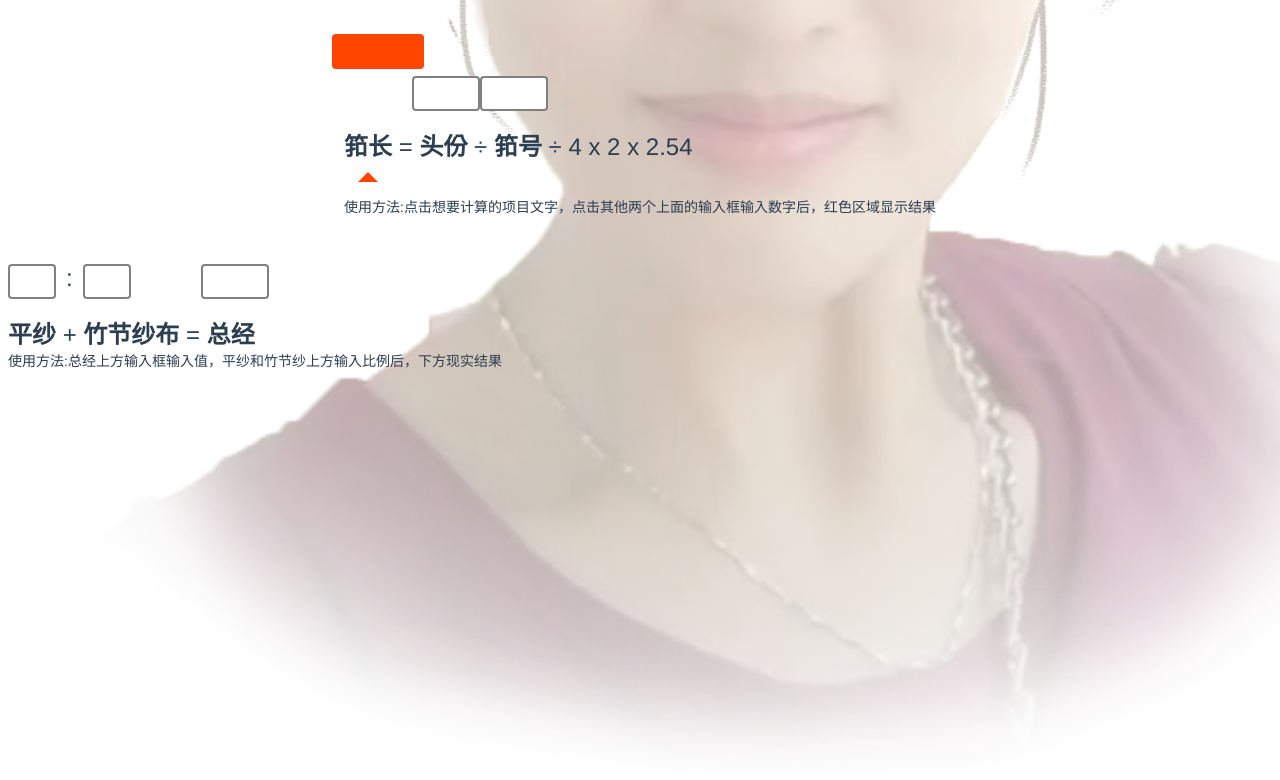
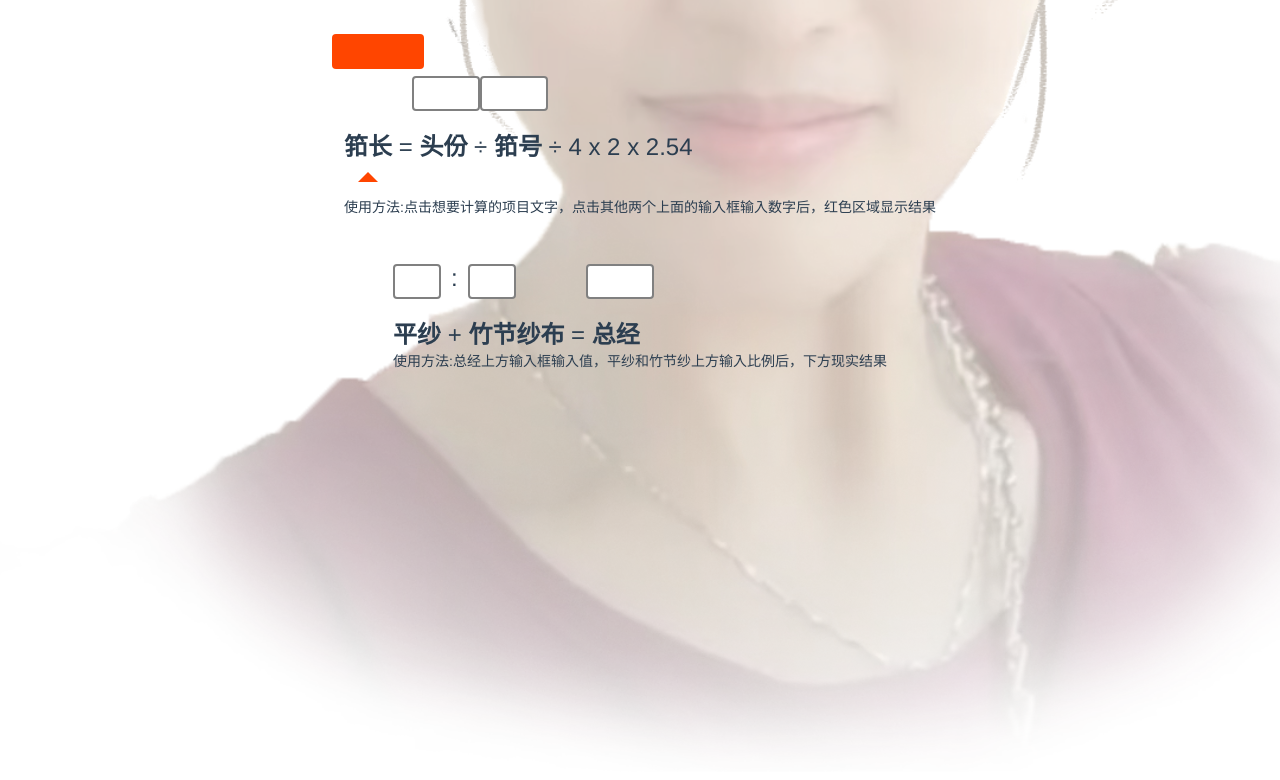
Before and after one commit to StreakingMan/project-for-mom, a Vue app: page / in a window 1280 px wide. Shown: the top 780 px of the page. Built offline with nearby package versions, Linux system fonts and the light colour scheme.

Commit message:
chore: 样式调整

```diff
--- a/src/components/CalcB.vue
+++ b/src/components/CalcB.vue
@@ -54,6 +54,8 @@ export default {
 .calcB {
   font-size: 24px;
   text-align: left;
+  width: fit-content;
+  margin: 0 auto;
 }
 
 .input {
@@ -94,11 +96,11 @@ export default {
 
       &.active {
         opacity: 1;
-        transform: translateY(230%);
+        transform: translateY(80px);
       }
 
       &-2.active {
-        transform: translateY(320%);
+        transform: translateY(110px);
       }
     }
   }
```
